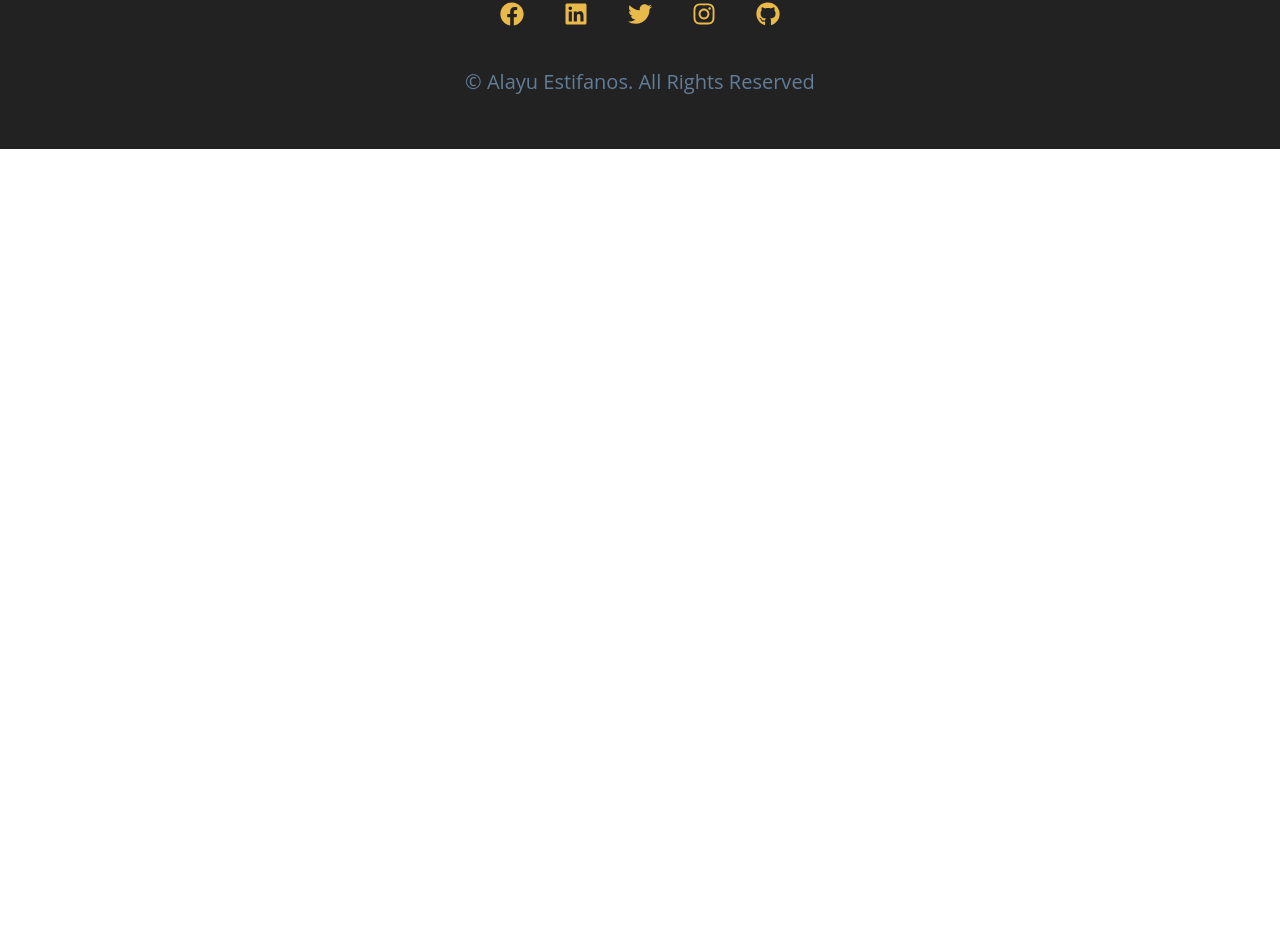
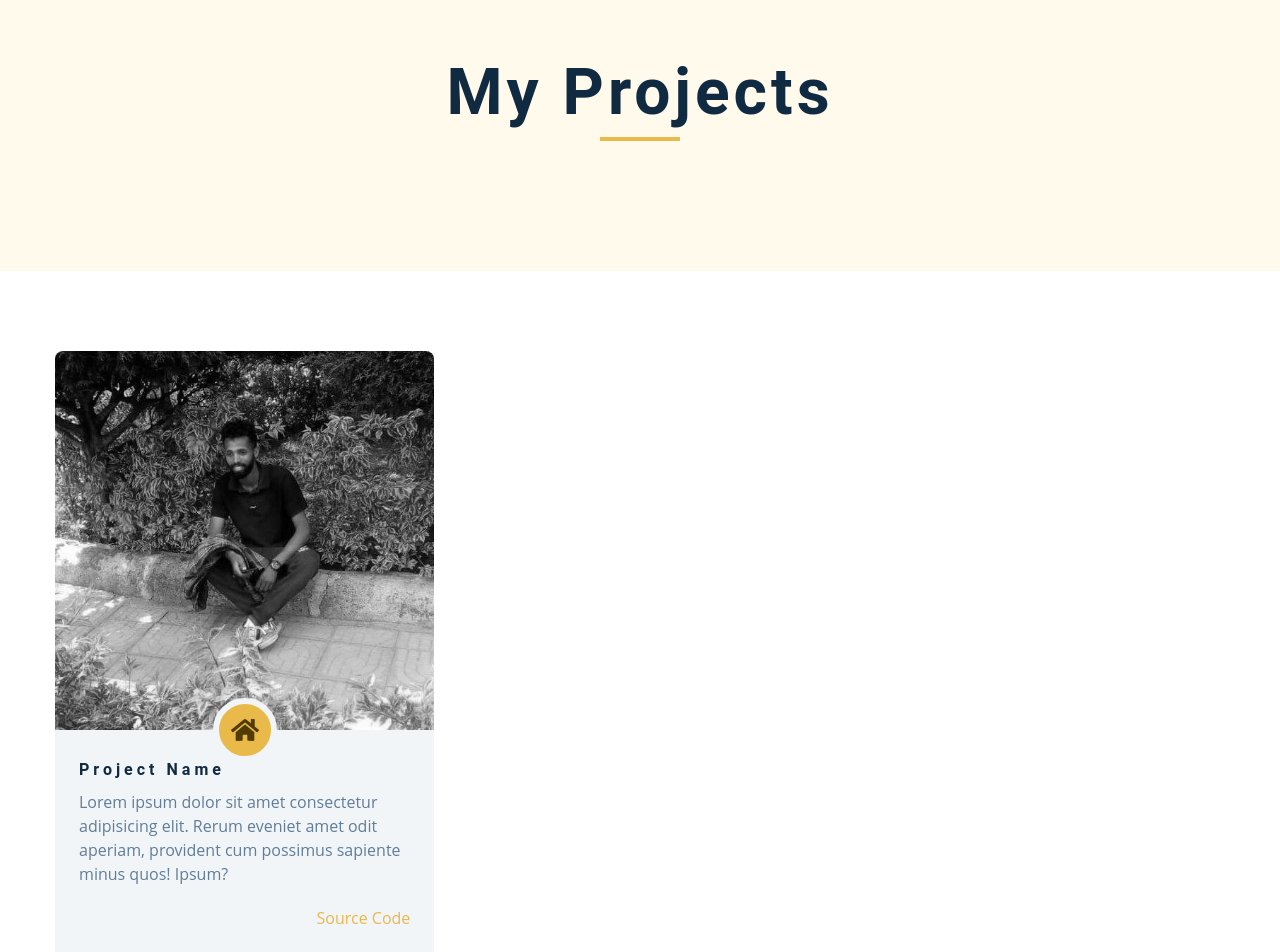
Before and after one commit to alayuestifanos/react-personal-website, a React (Create React App) app: page /projects in a window 1280 px wide. Shown: the part 129-1081 px from the top of the page. Before the commit the page ends 800 px from the top, so only its background shows below. Built offline with nearby package versions, Linux system fonts and the light colour scheme.

Commit message:
adding elements for projects component

```diff
--- /dev/null
+++ b/src/components/header/header.css
@@ -0,0 +1,45 @@
+.hero .underline {
+  margin-bottom: 0.5rem;
+  margin-left: 0;
+}
+.hero-img {
+  display: none;
+}
+.hero {
+  background: var(--clr-primary-10);
+}
+.hero-center {
+  min-height: calc(100vh - 5rem);
+  display: grid;
+  place-items: center;
+}
+.hero-info h4 {
+  color: var(--clr-grey-5);
+}
+.hero-icons {
+  justify-items: start;
+}
+.hero-btn {
+  margin-top: 1.25rem;
+}
+@media screen and (min-width: 992px) {
+  .hero-img {
+    display: block;
+    position: relative;
+  }
+  .hero-center {
+    grid-template-columns: 1fr 1fr;
+  }
+
+  .hero-img::before,
+  .about-img::before {
+    content: "";
+    position: absolute;
+    width: 100%;
+    height: 100%;
+    border: 0.25rem solid var(--clr-primary-5);
+    top: 2rem;
+    right: -2rem;
+    border-radius: var(--radius);
+  }
+}
--- /dev/null
+++ b/src/components/header/header.js
@@ -0,0 +1,62 @@
+import React from "react";
+import { Link } from "react-router-dom";
+import {
+  FaFacebook,
+  FaInstagram,
+  FaTwitter,
+  FaGithub,
+  FaLinkedin,
+} from "react-icons/fa";
+
+import HeroImage from "../../assets/images/hero-image.jpg";
+
+import "./header.css";
+
+const Header = () => {
+  return (
+    <header className="hero">
+      <div className="section-center hero-center">
+        <article className="hero-info">
+          <div className="underline"></div>
+          <h1>i'm alayu</h1>
+          <h4>freelance web & mobile UI/UX Designer</h4>
+          <Link to="contact" className="btn hero-btn">
+            hire me
+          </Link>
+
+          <ul className="social-icons hero-icons">
+            <li>
+              <a href="https://www.twitter.com" className="social-icon">
+                <FaFacebook />
+              </a>
+            </li>
+            <li>
+              <a href="https://www.twitter.com" className="social-icon">
+                <FaLinkedin />
+              </a>
+            </li>
+            <li>
+              <a href="https://www.twitter.com" className="social-icon">
+                <FaTwitter />
+              </a>
+            </li>
+            <li>
+              <a href="https://www.twitter.com" className="social-icon">
+                <FaInstagram />
+              </a>
+            </li>
+            <li>
+              <a href="https://www.twitter.com" className="social-icon">
+                <FaGithub />
+              </a>
+            </li>
+          </ul>
+        </article>
+        <article className="hero-img">
+          <img src={HeroImage} className="hero-photo" alt="john doe" />
+        </article>
+      </div>
+    </header>
+  );
+};
+export default Header;
--- a/src/pages/home-page/home-page.js
+++ b/src/pages/home-page/home-page.js
@@ -1,65 +1,14 @@
 import React from "react";
-import { Link } from "react-router-dom";
-import {
-  FaFacebook,
-  FaInstagram,
-  FaTwitter,
-  FaGithub,
-  FaLinkedin,
-} from "react-icons/fa";
 
 import "./home-page.css";
-import NavBar from "../../components/navbar/navbar";
-import HeroImage from "../../assets/images/hero-image.jpg";
 import AboutPage from "../about-page/about-page";
 import Service from "../../components/service/service";
+import Header from "../../components/header/header";
 
 const HomePage = () => {
   return (
     <>
-      <header className="hero">
-        <div className="section-center hero-center">
-          <article className="hero-info">
-            <div className="underline"></div>
-            <h1>i'm alayu</h1>
-            <h4>freelance web & mobile UI/UX Designer</h4>
-            <Link to="contact" className="btn hero-btn">
-              hire me
-            </Link>
-
-            <ul className="social-icons hero-icons">
-              <li>
-                <a href="https://www.twitter.com" className="social-icon">
-                  <FaFacebook />
-                </a>
-              </li>
-              <li>
-                <a href="https://www.twitter.com" className="social-icon">
-                  <FaLinkedin />
-                </a>
-              </li>
-              <li>
-                <a href="https://www.twitter.com" className="social-icon">
-                  <FaTwitter />
-                </a>
-              </li>
-              <li>
-                <a href="https://www.twitter.com" className="social-icon">
-                  <FaInstagram />
-                </a>
-              </li>
-              <li>
-                <a href="https://www.twitter.com" className="social-icon">
-                  <FaGithub />
-                </a>
-              </li>
-            </ul>
-          </article>
-          <article className="hero-img">
-            <img src={HeroImage} className="hero-photo" alt="john doe" />
-          </article>
-        </div>
-      </header>
+      <Header />
       <AboutPage />
       <Service />
     </>
--- a/src/pages/projects-page/project-page.css
+++ b/src/pages/projects-page/project-page.css
@@ -0,0 +1,59 @@
+.projects-hero {
+  height: 40vh;
+  background: var(--clr-primary-10);
+  display: grid;
+  place-items: center;
+}
+.projects-hero .section-title {
+  margin-bottom: 0;
+}
+.single-project {
+  background: var(--clr-grey-10);
+  border-radius: var(--radius);
+}
+.project-container img {
+  border-top-left-radius: var(--radius);
+  border-top-right-radius: var(--radius);
+}
+.project-container {
+  position: relative;
+}
+.project-icon {
+  position: absolute;
+  font-size: 1.75rem;
+  bottom: 0;
+  left: 50%;
+  -webkit-transform: translate(-50%, 50%);
+  transform: translate(-50%, 50%);
+  width: 4rem;
+  height: 4rem;
+  display: grid;
+  place-items: center;
+  background: var(--clr-primary-5);
+  border-radius: 50%;
+  color: var(--clr-primary-1);
+  border: 0.375rem solid var(--clr-grey-10);
+}
+.project-details {
+  padding: 2rem 1.5rem;
+}
+.project-footer {
+  display: grid;
+  grid-template-columns: 1fr 1fr;
+  color: var(--clr-primary-5);
+}
+.project-footer a {
+  color: var(--clr-primary-5);
+  text-transform: capitalize;
+  -webkit-transition: var(--transition);
+  transition: var(--transition);
+  justify-self: end;
+}
+.project-footer a:hover {
+  color: var(--clr-primary-1);
+}
+.projects-page-center {
+  display: grid;
+  grid-template-columns: repeat(auto-fill, minmax(330px, 1fr));
+  gap: 3rem 1rem;
+}
--- a/src/pages/projects-page/project-page.js
+++ b/src/pages/projects-page/project-page.js
@@ -1,9 +1,46 @@
 import React from "react";
+import { FaHome } from "react-icons/fa";
 
 import "./project-page.css";
+import AboutImage from "../../assets/images/about.jpeg";
 
 const ProjectPage = () => {
-  return <div></div>;
+  return (
+    <>
+      <header class="projects-hero">
+        <div class="section-title">
+          <h1>my projects</h1>
+          <div class="underline"></div>
+        </div>
+      </header>
+      <section class="section">
+        <div class="section-center projects-page-center">
+          <article class="single-project">
+            <div class="project-container">
+              <img src={AboutImage} alt="single project" />
+              <a href="#" class="project-icon">
+                <FaHome />
+              </a>
+            </div>
+            <div class="project-details">
+              <h4>project name</h4>
+              <p>
+                Lorem ipsum dolor sit amet consectetur adipisicing elit. Rerum
+                eveniet amet odit aperiam, provident cum possimus sapiente minus
+                quos! Ipsum?
+              </p>
+              <div class="project-footer">
+                <span>
+                  <i class="fab fa-github"></i>
+                </span>
+                <a href="https://www.github.com">source code</a>
+              </div>
+            </div>
+          </article>
+        </div>
+      </section>
+    </>
+  );
 };
 
 export default ProjectPage;
```
